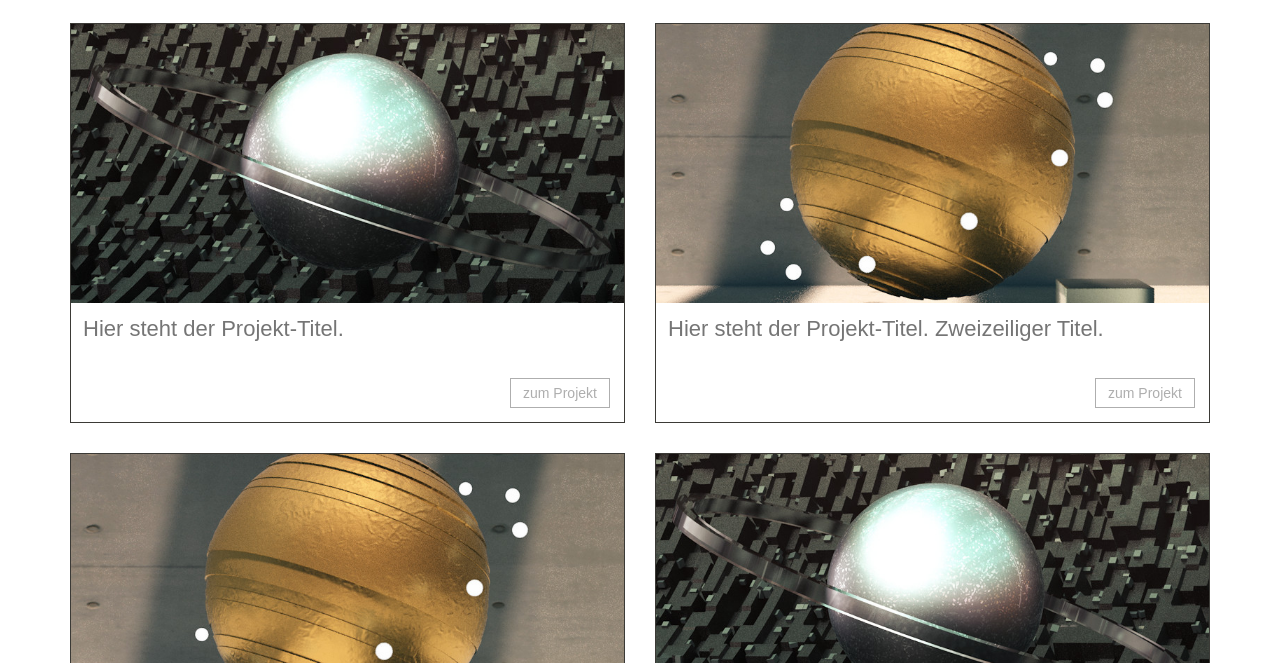
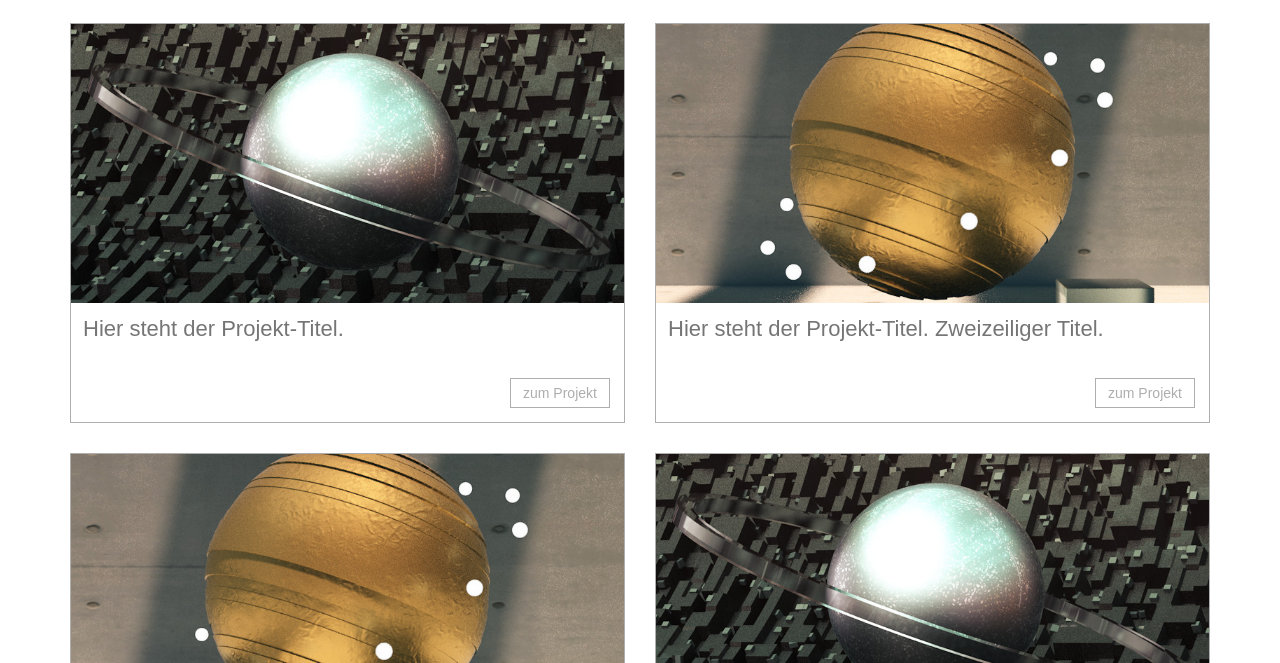
Before and after one commit to kneuster/kneuster.github.io, a plain HTML site: page index.html in a window 1280 px wide. Shown: the part 137-800 px from the top of the page. Drawn offline with nearby package versions, Linux system fonts and the light colour scheme.

Commit message:
Border-Color.

```diff
--- a/css/kneu.css
+++ b/css/kneu.css
@@ -49,7 +49,7 @@
 	-moz-box-shadow: 0px 3px 3px 0px rgba(0,0,0,0.25);
 	box-shadow: 0px 3px 3px 0px rgba(0,0,0,0.25); */
 	margin-bottom: 30px;
-	border: 1px solid #3b3a36;
+	border: 1px solid #aeaeae;
 }
 
 .card:hover {
```
